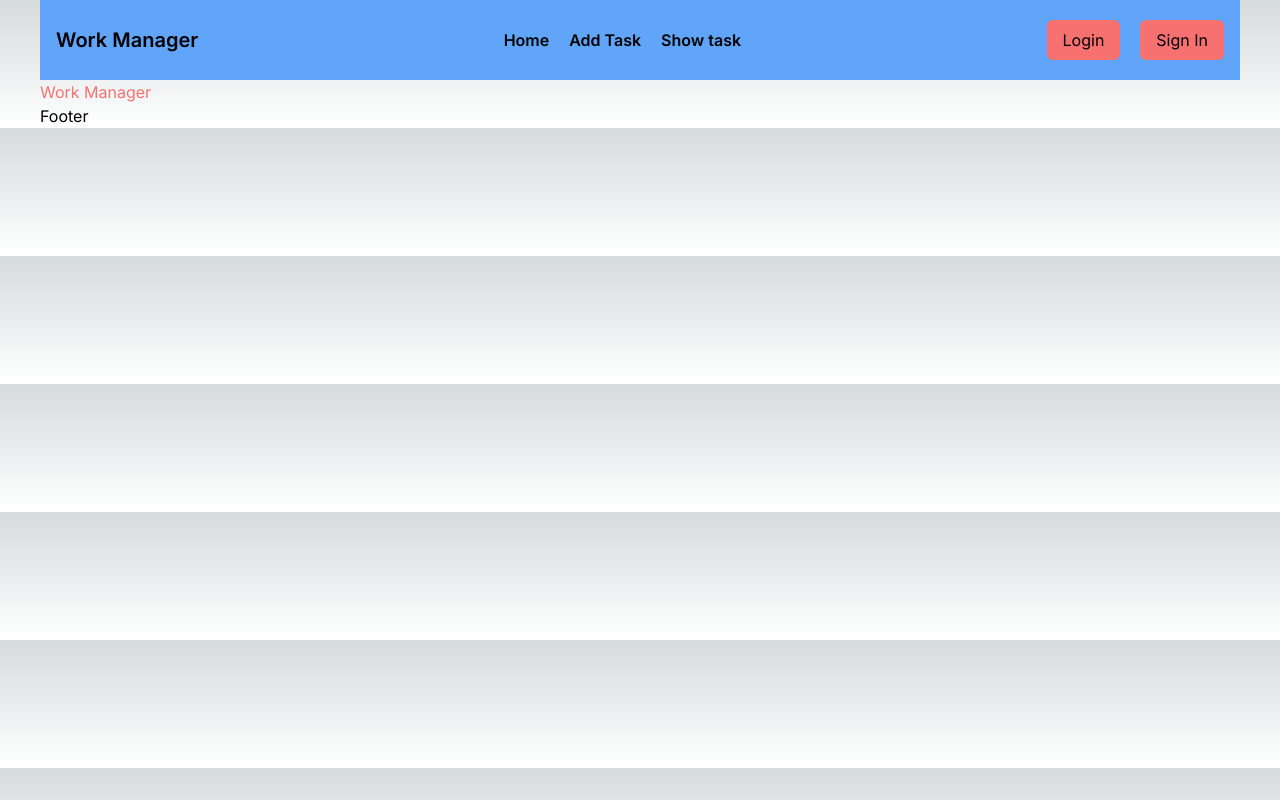
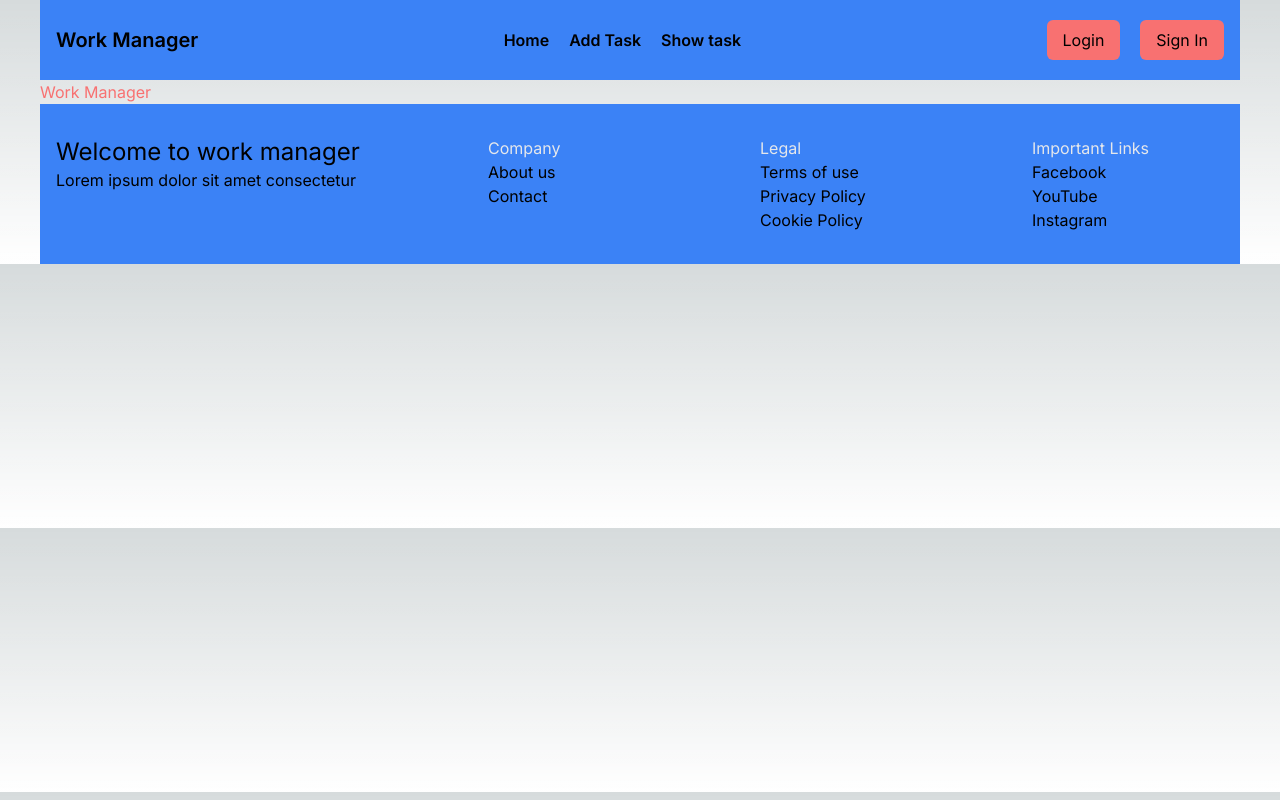
Before and after one commit to AbuBokorprog/work-manager, a Next.js app: page / in a window 1280 px wide. Built offline with nearby package versions, Linux system fonts and the light colour scheme.

Commit message:
Footer created

```diff
--- a/app/layout.js
+++ b/app/layout.js
@@ -6,7 +6,7 @@ import Footer from "@/components/navbar_footer/footer";
 const inter = Inter({ subsets: ["latin"] });
 
 export const metadata = {
-  title: "Create Next App",
+  title: "Work Manager",
   description: "Generated by create next app",
 };
 
--- a/components/navbar_footer/footer.jsx
+++ b/components/navbar_footer/footer.jsx
@@ -2,9 +2,37 @@ import React from "react";
 
 const Footer = () => {
   return (
-    <div>
-      <h2>Footer</h2>
-    </div>
+    <footer className="bg-blue-500 py-8">
+      <div className="flex gap-16 items-start">
+        <div className="ps-4 w-96">
+          <h4 className="text-2xl">Welcome to work manager</h4>
+          <p className="">Lorem ipsum dolor sit amet consectetur</p>
+        </div>
+        <div className="w-52">
+          <ul>
+            <p className="text-gray-200">Company</p>
+            <li>About us</li>
+            <li>Contact</li>
+          </ul>
+        </div>
+        <div className="w-52">
+          <ul>
+            <p className="text-gray-200">Legal</p>
+            <li>Terms of use</li>
+            <li>Privacy Policy</li>
+            <li>Cookie Policy</li>
+          </ul>
+        </div>
+        <div className="w-52">
+          <ul>
+            <p className="text-gray-200">Important Links</p>
+            <li>Facebook</li>
+            <li>YouTube</li>
+            <li>Instagram</li>
+          </ul>
+        </div>
+      </div>
+    </footer>
   );
 };
 
--- a/components/navbar_footer/navbar.jsx
+++ b/components/navbar_footer/navbar.jsx
@@ -3,7 +3,7 @@ import Link from "next/link";
 
 const Navbar = () => {
   return (
-    <nav className="flex bg-blue-400 h-20 px-4 justify-between items-center">
+    <nav className="flex bg-blue-500 h-20 px-4 justify-between items-center">
       <h2 className="text-xl font-semibold">Work Manager</h2>
       <div className="flex justify-between  gap-5 items-center font-semibold">
         <Link href={"/"}>Home</Link>
```
